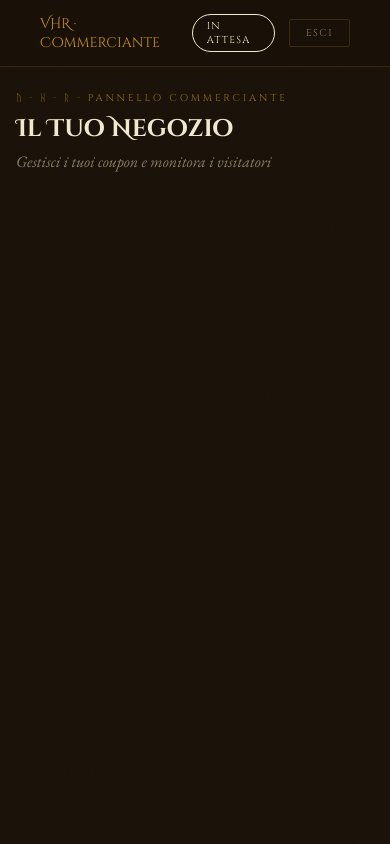
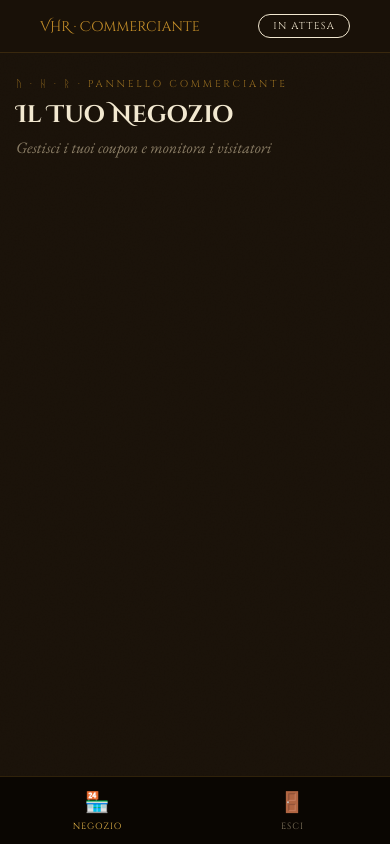
Before and after one commit to DSLV-tech/VHR, a plain HTML site: page app/merchant-dashboard.html in a window 390 px wide. Drawn offline with nearby package versions, Linux system fonts and the light colour scheme; no server answers.

Commit message:
UX/UI Improvements: Mobile navigation, role selection, AR permissions, locked stops feedback

```diff
--- a/app/merchant-dashboard.html
+++ b/app/merchant-dashboard.html
@@ -96,23 +96,50 @@
             background: rgba(109, 191, 103, 0.08);
         }
 
-        .btn-logout {
-            font-family: 'Cinzel', serif;
-            font-size: 10px;
-            letter-spacing: 0.14em;
-            text-transform: uppercase;
-            color: var(--mist);
-            border: 1px solid rgba(201, 146, 42, 0.2);
-            padding: 6px 16px;
-            background: none;
-            cursor: pointer;
-            border-radius: 2px;
-            transition: all .2s;
+        /* ── BOTTOM NAVIGATION ── */
+        .bottom-nav {
+            position: fixed;
+            bottom: 0;
+            left: 0;
+            width: 100%;
+            background: rgba(10, 7, 3, 0.95);
+            border-top: 1px solid rgba(201, 146, 42, 0.2);
+            display: flex;
+            justify-content: space-around;
+            align-items: center;
+            padding: 12px 0;
+            z-index: 100;
+            backdrop-filter: blur(8px);
         }
 
-        .btn-logout:hover {
+        .nav-item {
+            display: flex;
+            flex-direction: column;
+            align-items: center;
+            color: var(--mist);
+            text-decoration: none;
+            font-family: 'Cinzel', serif;
+            font-size: 9px;
+            letter-spacing: 0.1em;
+            text-transform: uppercase;
+            transition: color .2s;
+            cursor: pointer;
+            width: 50%;
+            background: none;
+            border: none;
+        }
+
+        .nav-item.active {
+            color: var(--gold-lt);
+        }
+
+        .nav-item:hover {
             color: var(--gold);
-            border-color: rgba(201, 146, 42, 0.4);
+        }
+
+        .nav-icon {
+            font-size: 20px;
+            margin-bottom: 4px;
         }
 
         .page {
@@ -120,7 +147,7 @@
             z-index: 1;
             max-width: 900px;
             margin: 0 auto;
-            padding: 48px 40px 80px;
+            padding: 48px 40px 100px;
         }
 
         .page-header {
@@ -402,7 +429,6 @@
         <span class="topbar-logo">VHR · Commerciante</span>
         <div class="topbar-right">
             <span class="status-pill" id="merchant-status">In attesa</span>
-            <button class="btn-logout" onclick="doLogout()">Esci</button>
         </div>
     </header>
 
@@ -481,6 +507,18 @@
             </div>
         </div>
     </div>
+
+    <!-- ── BOTTOM NAVIGATION ── -->
+    <nav class="bottom-nav">
+        <a href="#main-content" class="nav-item active">
+            <span class="nav-icon">🏪</span>
+            Negozio
+        </a>
+        <button class="nav-item" onclick="doLogout()">
+            <span class="nav-icon">🚪</span>
+            Esci
+        </button>
+    </nav>
 
     <script type="module">
         import { auth, db } from '../firebase/firebase-config.js';
```
Also changed, not shown: app/ar-scanner.html (+29 -15 lines), app/dashboard-player.html (+59 -14 lines), app/mission.html (+47 -6 lines).
